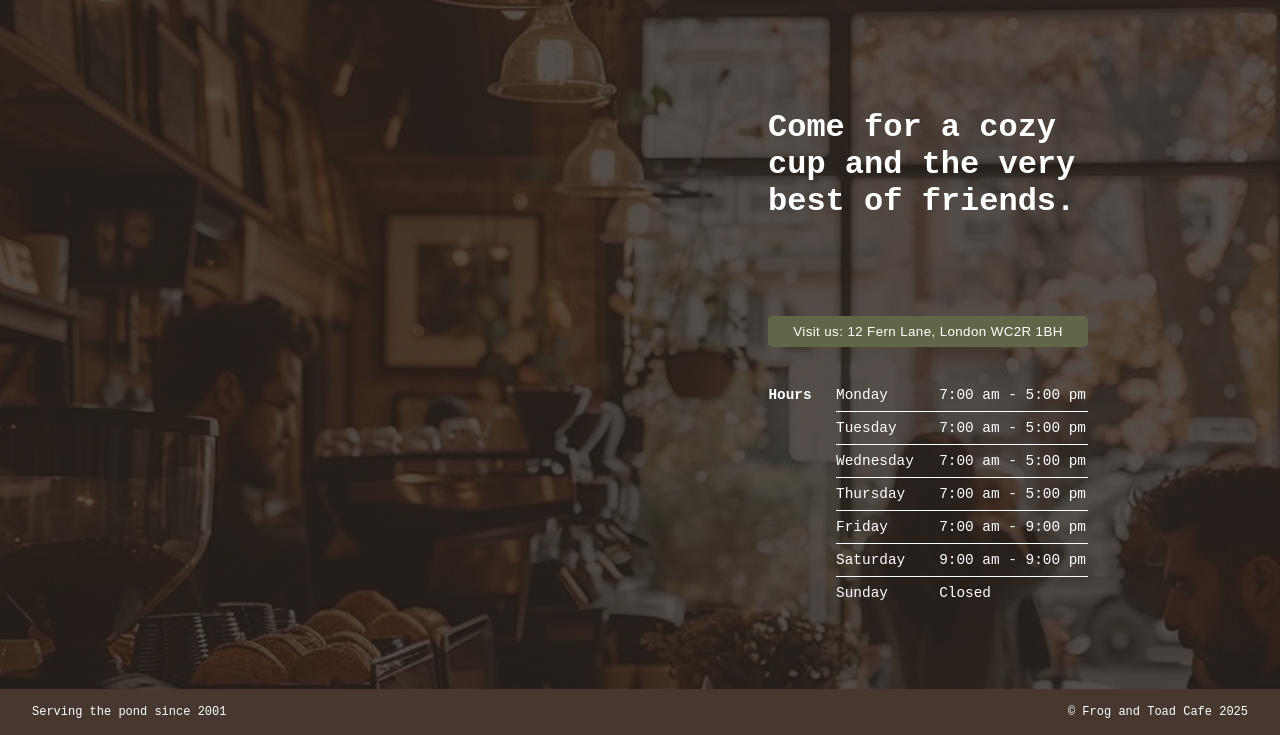
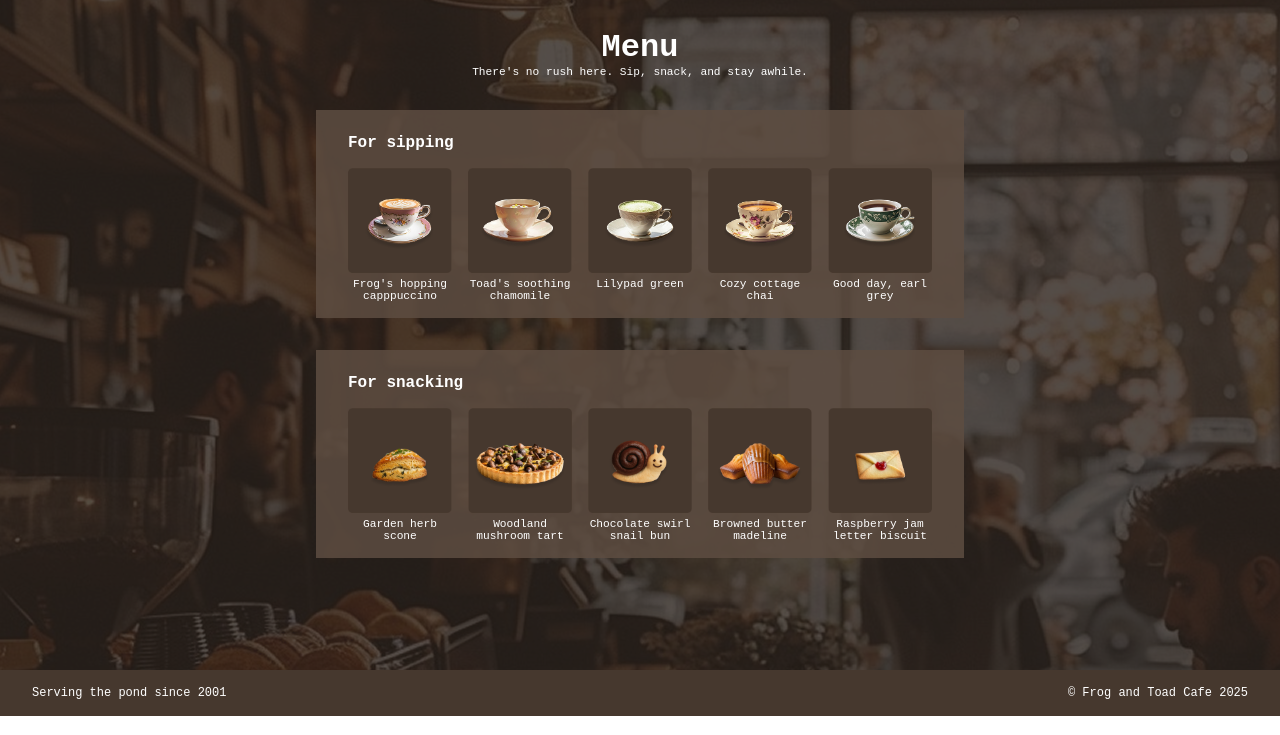
Before and after one commit to denaliazhi/frog-and-toad-cafe, a website built with webpack: page src/template.html in a window 1280 px wide. Shown: the part 114-849 px from the top of the page. Built offline with nearby package versions, Linux system fonts and the light colour scheme.

Commit message:
Move images into assets folder, Layout menu page

```diff
--- a/src/index.js
+++ b/src/index.js
@@ -1,4 +1,6 @@
 import "./styles.css";
 import setHomePage from "./home";
+import setMenuPage from "./menu";
 
-setHomePage();
+// setHomePage();
+// setMenuPage();
--- /dev/null
+++ b/src/menu.js
@@ -0,0 +1,8 @@
+// This code generates DOM elements for the menu page
+
+
+function setMenuPage() {
+
+}
+
+export default setMenuPage;
--- a/src/styles.css
+++ b/src/styles.css
@@ -5,12 +5,13 @@
 }
 
 body {
-    background: url("cafe-background.png") no-repeat center top;
+    background: url("assets/cafe-background.png") no-repeat center top;
     font-family: 'Courier New', Courier, monospace;
     color: white;
     display: flex;
     flex-direction: column;
     justify-content: space-between;
+    min-height: 100vh;
 }
 
 header {
@@ -30,6 +31,18 @@ nav button {
     color: white;
     cursor: pointer;
 }
+
+
+footer {
+    margin-top: 5rem;
+    padding: 1rem 2rem;
+    background-color: #46382E;
+    display: flex;
+    justify-content: space-between;
+    font-size: 0.75rem;
+}
+
+/* Home page styling */
 
 table {
     border-collapse: collapse;
@@ -73,11 +86,41 @@ th, tr td:first-child {
     letter-spacing: 0.025rem;
 }
 
-footer {
-    margin-top: 5rem;
+/* Menu page styling */
+
+#menu {
+    text-align: center;
+}
+
+#menu h2 {
+    font-size: 1rem;
+    text-align: left;
+    margin: 0.5rem 0 1rem;
+}
+
+#menu p {
+    font-size: 0.7rem;
+}
+
+.menu-section {
+    background-color: rgba(93, 77, 65, .85);
     padding: 1rem 2rem;
-    background-color: #46382E;
+    margin: 2rem auto;
+    max-width: fit-content;
+}
+
+.menu-section > div {
     display: flex;
-    justify-content: space-between;
-    font-size: 0.75rem;
+    flex-wrap: wrap;
+    justify-content: center;
+    gap: 1rem;
 }
+
+.menu-card {
+    width: 6.5rem;
+}
+
+.menu-card img {
+    width: 100%;
+    cursor: pointer;
+}
--- a/src/template.html
+++ b/src/template.html
@@ -7,7 +7,7 @@
 </head>
 <body>
     <header>
-        <img src="cafe-logo.png" alt="Logo for the Frog & Toad Cafe">
+        <img src="assets/cafe-logo.png" alt="Logo for the Frog & Toad Cafe">
         <nav>
             <button>Home</button>
             <button>Menu</button>
@@ -15,41 +15,60 @@
         </nav>
     </header>
     <div id="content">
-        <!-- <div id="home">
-            <h1>Come for a cozy cup and the very best of friends.</h1>
-            <button>Visit us: 12 Fern Lane, London WC2R 1BH</button>
-            <table>
-                <tr>
-                    <th rowspan="7">Hours</th>
-                    <td>Monday</td>
-                    <td>7:00 am - 5:00 pm</td>
-                </tr>
-                <tr>
-                    <td>Tuesday</td>
-                    <td>7:00 am - 5:00 pm</td>
-                </tr>
-                <tr>
-                    <td>Wednesday</td>
-                    <td>7:00 am - 5:00 pm</td>
-                </tr>
-                <tr>
-                    <td>Thursday</td>
-                    <td>7:00 am - 5:00 pm</td>
-                </tr>
-                <tr>
-                    <td>Friday</td>
-                    <td>7:00 am - 9:00 pm</td>
-                </tr>
-                <tr>
-                    <td>Saturday</td>
-                    <td>9:00 am - 9:00 pm</td>
-                </tr>
-                <tr>
-                    <td>Sunday</td>
-                    <td>Closed</td>
-                </tr>
-            </table>
-        </div> -->
+        <div id="menu">
+            <h1>Menu</h1>
+            <p>There's no rush here. Sip, snack, and stay awhile.</p>
+            <div class="menu-section">
+                <h2>For sipping</h2>
+                <div>
+                    <div class="menu-card">
+                        <img src="assets/cappuccino.png" alt="">
+                        <p>Frog's hopping capppuccino</p>
+                    </div>
+                    <div class="menu-card">
+                        <img src="assets/chamomile.png" alt="">
+                        <p>Toad's soothing chamomile</p>
+                    </div>
+                    <div class="menu-card">
+                        <img src="assets/green-tea.png" alt="">
+                        <p>Lilypad green</p>
+                    </div>
+                    <div class="menu-card">
+                        <img src="assets/chai.png" alt="">
+                        <p>Cozy cottage chai</p>
+                    </div>
+                    <div class="menu-card">
+                        <img src="assets/earl-grey.png" alt="">
+                        <p>Good day, earl grey</p>
+                    </div>
+                </div>
+            </div>
+            <div class="menu-section">
+                <h2>For snacking</h2>
+                <div>
+                    <div class="menu-card">
+                        <img src="assets/herb-scone.png" alt="">
+                        <p>Garden herb scone</p>
+                    </div>
+                    <div class="menu-card">
+                        <img src="assets/mushroom-tart.png" alt="">
+                        <p>Woodland mushroom tart</p>
+                    </div>
+                    <div class="menu-card">
+                        <img src="assets/snail-bun.png" alt="">
+                        <p>Chocolate swirl snail bun</p>
+                    </div>
+                    <div class="menu-card">
+                        <img src="assets/madelines.png" alt="">
+                        <p>Browned butter madeline</p>
+                    </div>
+                    <div class="menu-card">
+                        <img src="assets/letter-biscuit.png" alt="">
+                        <p>Raspberry jam letter biscuit</p>
+                    </div>
+                </div>
+            </div>
+        </div>
     </div>
     <footer>
         <p>Serving the pond since 2001</p>
```
Also changed, not shown: src/assets/cafe-background.png (renamed from src/cafe-background.png), src/assets/cafe-logo.png (renamed from src/cafe-logo.png), src/assets/cappuccino.png (added), src/assets/chai.png (added), src/assets/chamomile.png (added), src/assets/earl-grey.png (added), src/assets/green-tea.png (added), src/assets/herb-scone.png (added), src/assets/letter-biscuit.png (added), src/assets/madelines.png (added), src/assets/mushroom-tart.png (added), src/assets/snail-bun.png (added).
